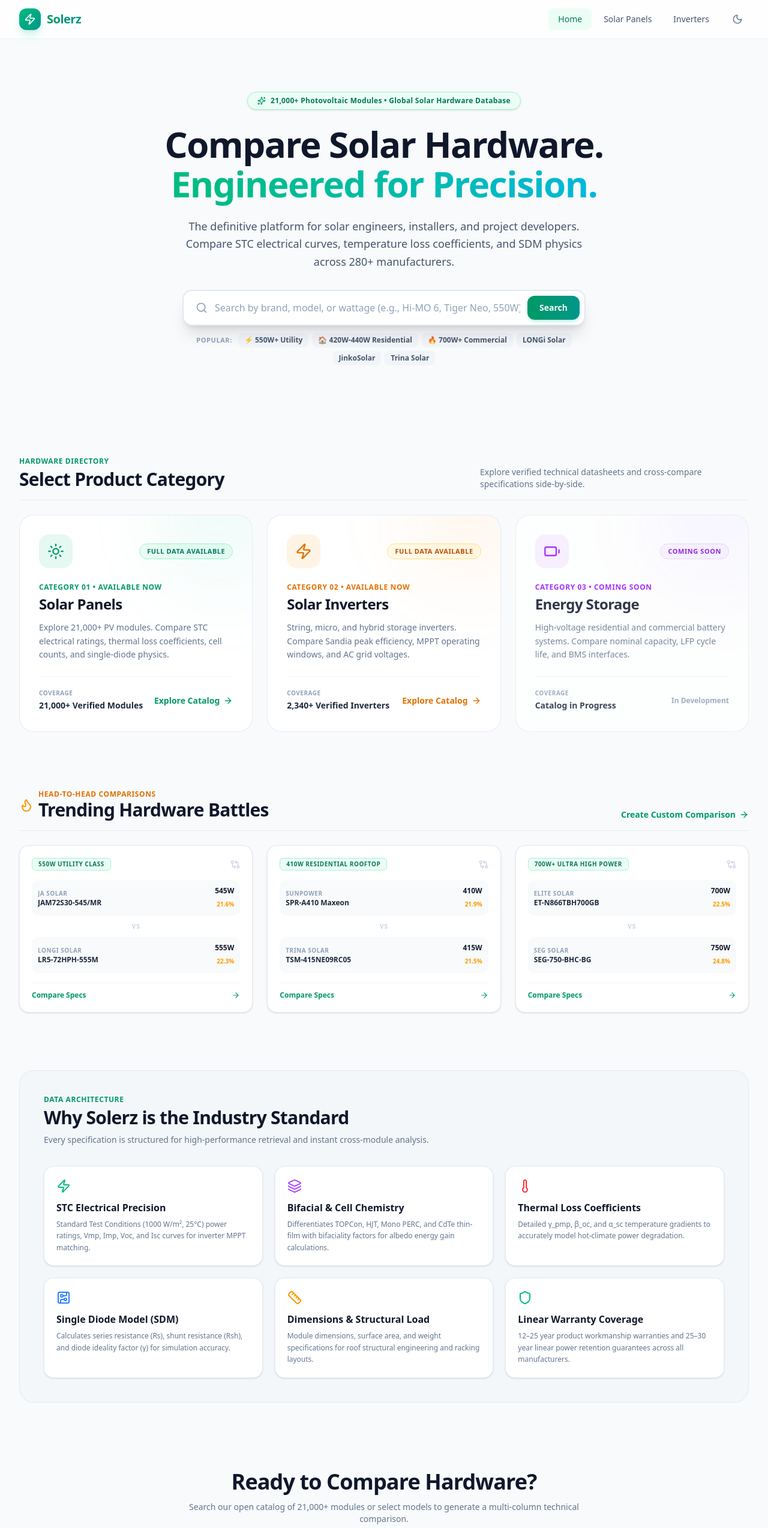
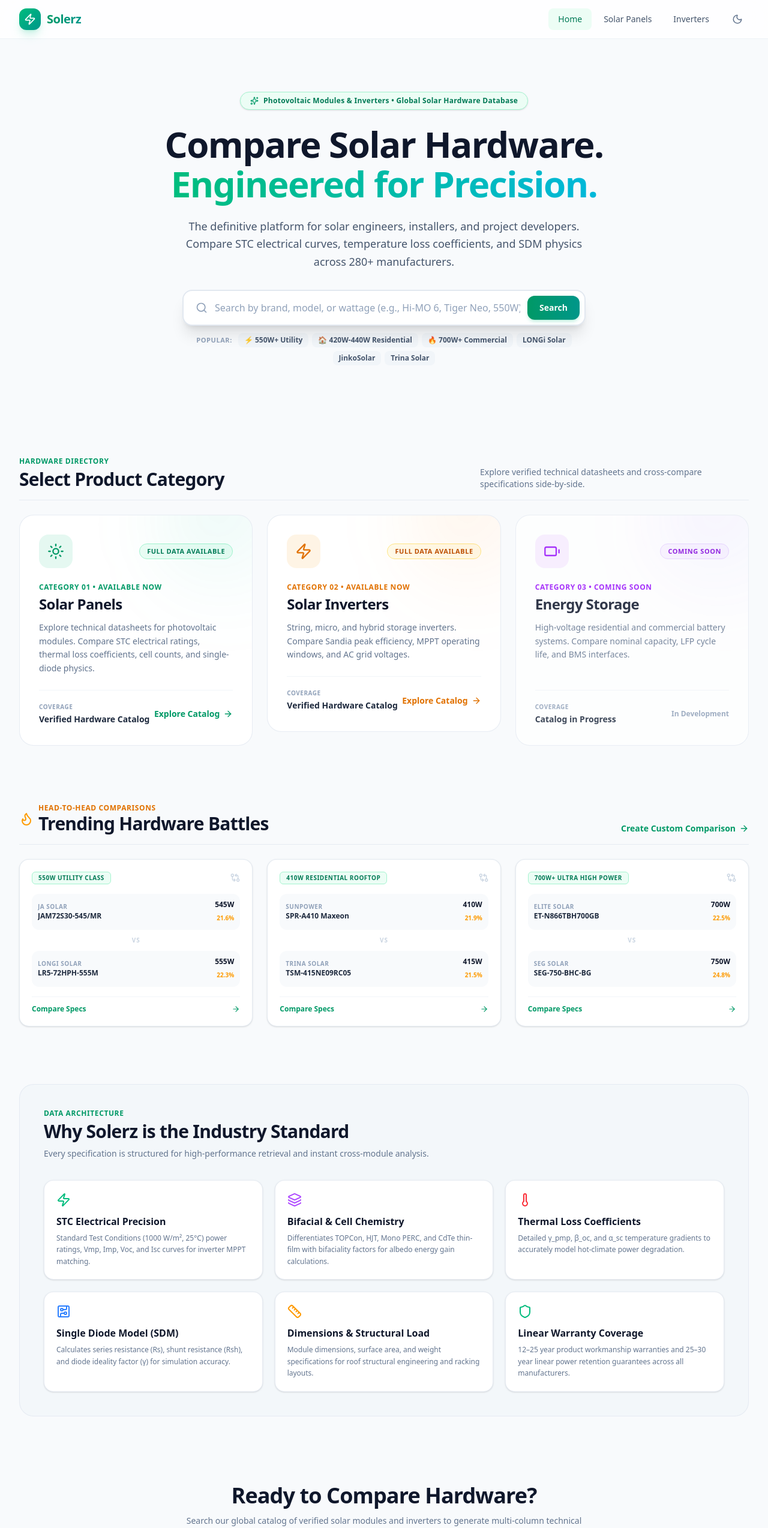
Before and after one commit to gntechenergysb/solerz, a React (Vite) app: page / in a window 1280 px wide. Shown: the top 2547 px of the page at 60% size. Built offline with nearby package versions, Linux system fonts and the light colour scheme.

Commit message:
chore: remove specific total quantity numbers (21,000+, 2,340+) from all user-facing pages and metadata

```diff
--- a/index.html
+++ b/index.html
@@ -4,23 +4,23 @@
 <head>
   <meta charset="UTF-8" />
   <meta name="viewport" content="width=device-width, initial-scale=1.0" />
-  <title>Solerz | Solar Panel Specs Database — 21,000+ PV Modules</title>
+  <title>Solerz | Solar Panel & Inverter Specs Database</title>
   <meta name="description"
-    content="Browse 21,000+ photovoltaic modules with full STC electrical specs, temperature coefficients, and single-diode model parameters. Powered by Solerz global solar hardware database." />
+    content="Browse certified photovoltaic modules and inverters with full STC electrical specs, temperature coefficients, and single-diode model parameters. Powered by Solerz global solar hardware database." />
 
   <!-- Open Graph -->
   <meta property="og:type" content="website" />
   <meta property="og:url" content="https://solerz.com/" />
-  <meta property="og:title" content="Solerz | Solar Panel Database" />
+  <meta property="og:title" content="Solerz | Solar Hardware Database" />
   <meta property="og:description"
-    content="Browse 21,000+ PV modules — STC specs, temperature coefficients & SDM parameters from 282 brands." />
+    content="Browse certified PV modules and inverters — STC specs, temperature coefficients & SDM parameters." />
   <meta property="og:image" content="https://solerz.com/theme_logo.png" />
 
   <!-- Twitter -->
   <meta name="twitter:card" content="summary_large_image" />
-  <meta name="twitter:title" content="Solerz | Solar Panel Database" />
+  <meta name="twitter:title" content="Solerz | Solar Hardware Database" />
   <meta name="twitter:description"
-    content="Browse 21,000+ PV modules — STC specs, temperature coefficients & SDM parameters." />
+    content="Browse certified PV modules and inverters — STC specs, temperature coefficients & SDM parameters." />
   <meta name="twitter:image" content="https://solerz.com/theme_logo.png" />
 
   <!-- Anti-scraping -->
--- a/pages/ComparePage.tsx
+++ b/pages/ComparePage.tsx
@@ -665,7 +665,7 @@
                   Add Solar Panel to Compare
                 </h3>
                 <p className="text-xs text-slate-500 dark:text-slate-400">
-                  Search 21,000+ modules by brand, model, or wattage
+                  Search solar modules by brand, model, or wattage
                 </p>
               </div>
               <button
--- a/pages/HomePage.tsx
+++ b/pages/HomePage.tsx
@@ -293,7 +293,7 @@
           <div className="inline-flex items-center gap-2 px-4 py-1.5 rounded-full bg-emerald-50 dark:bg-emerald-500/10 border border-emerald-200 dark:border-emerald-800/80 mb-6 shadow-sm">
             <Sparkles className="w-3.5 h-3.5 text-emerald-600 dark:text-emerald-400" />
             <span className="text-xs font-bold text-emerald-700 dark:text-emerald-400 tracking-wide">
-              21,000+ Photovoltaic Modules • Global Solar Hardware Database
+              Photovoltaic Modules & Inverters • Global Solar Hardware Database
             </span>
           </div>
 
@@ -377,8 +377,8 @@
             icon={<Sun className="w-7 h-7" />}
             subtitle="Category 01 • Available Now"
             title="Solar Panels"
-            description="Explore 21,000+ PV modules. Compare STC electrical ratings, thermal loss coefficients, cell counts, and single-diode physics."
-            count="21,000+ Verified Modules"
+            description="Explore technical datasheets for photovoltaic modules. Compare STC electrical ratings, thermal loss coefficients, cell counts, and single-diode physics."
+            count="Verified Hardware Catalog"
             badge="Full Data Available"
             to="/solar-panels"
           />
@@ -389,7 +389,7 @@
             subtitle="Category 02 • Available Now"
             title="Solar Inverters"
             description="String, micro, and hybrid storage inverters. Compare Sandia peak efficiency, MPPT operating windows, and AC grid voltages."
-            count="2,340+ Verified Inverters"
+            count="Verified Hardware Catalog"
             badge="Full Data Available"
             to="/inverters"
           />
@@ -526,7 +526,7 @@
             Ready to Compare Hardware?
           </h2>
           <p className="text-sm text-slate-500 dark:text-slate-400 mb-6">
-            Search our open catalog of 21,000+ modules or select models to generate a multi-column technical comparison.
+            Search our global catalog of verified solar modules and inverters to generate multi-column technical comparisons.
           </p>
           <div className="flex items-center justify-center gap-3">
             <Link
--- a/pages/InverterComparePage.tsx
+++ b/pages/InverterComparePage.tsx
@@ -812,7 +812,7 @@
                   Add Inverter to Comparison
                 </h3>
                 <p className="text-xs text-slate-400">
-                  Search 2,340+ inverters to compare side-by-side.
+                  Search certified inverters to compare side-by-side.
                 </p>
               </div>
               <button
--- a/pages/InvertersList.tsx
+++ b/pages/InvertersList.tsx
@@ -114,7 +114,7 @@
             Solar Inverters Catalog
           </h1>
           <p className="text-sm text-slate-500 dark:text-slate-400 mt-1.5 max-w-2xl leading-relaxed">
-            Browse 2,340+ certified string, micro, and battery-hybrid storage inverters. Compare continuous AC power, MPPT voltage windows, and Sandia conversion efficiency.
+            Browse certified string, micro, and battery-hybrid storage inverters. Compare continuous AC power, MPPT voltage windows, and Sandia conversion efficiency.
           </p>
         </div>
 
--- a/pages/PanelsList.tsx
+++ b/pages/PanelsList.tsx
@@ -100,7 +100,7 @@
           </span>
         </h1>
         <p className="mt-2 text-sm text-slate-500 dark:text-slate-400 max-w-md mx-auto">
-          Browse {total > 0 ? total.toLocaleString() : '21,000+'} photovoltaic modules — STC specs, temperature coefficients &amp; SDM parameters.
+          Browse certified photovoltaic modules — STC specs, temperature coefficients &amp; SDM parameters.
         </p>
       </div>
 
```
